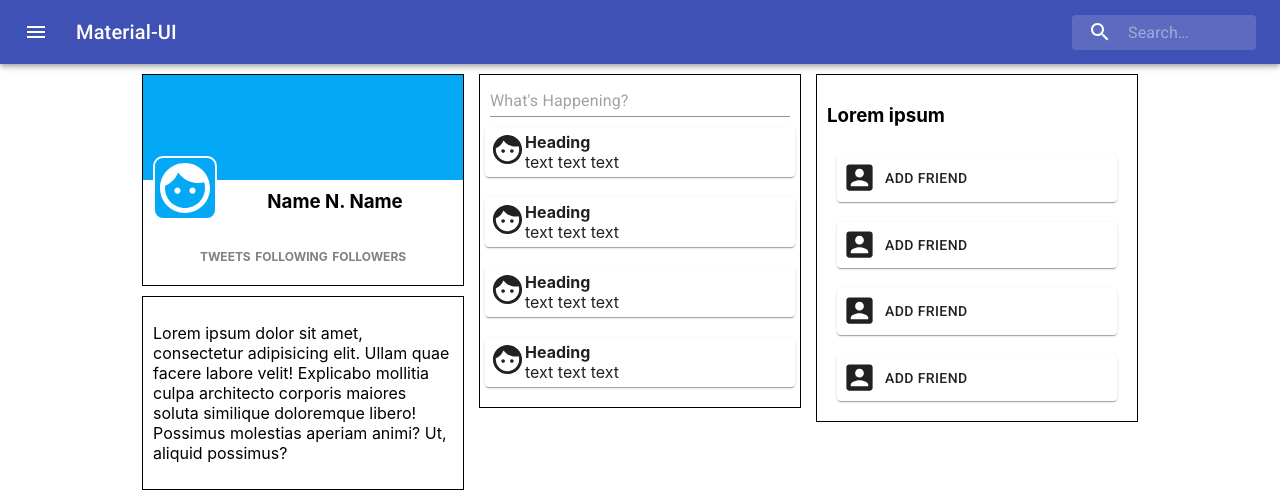
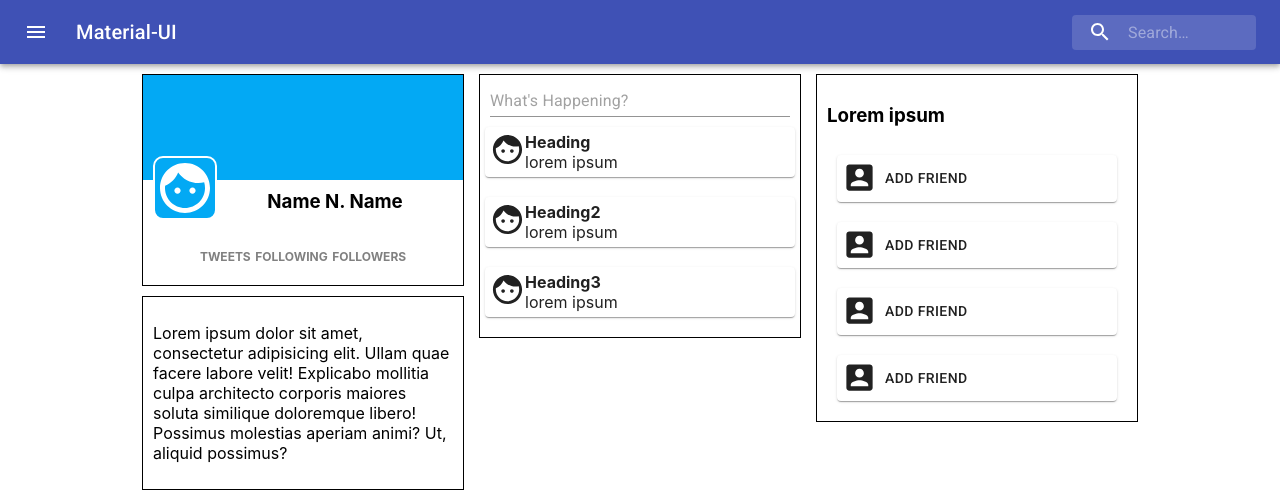
Before and after one commit to meganschultepdx/react-twitter-clone, a React (Create React App) app: page / in a window 1280 px wide. Shown: the top 502 px of the page. Built offline with nearby package versions, Linux system fonts and the light colour scheme.

Commit message:
add props to tweetflow components

```diff
--- a/package.json
+++ b/package.json
@@ -5,6 +5,7 @@
   "dependencies": {
     "@material-ui/core": "^4.0.0-rc.0",
     "@material-ui/icons": "^4.2.1",
+    "prop-types": "^15.7.2",
     "react": "^16.8.6",
     "react-dom": "^16.8.6",
     "react-scripts": "3.0.1"
--- a/src/App.jsx
+++ b/src/App.jsx
@@ -1,5 +1,4 @@
 import React from 'react';
-import logo from './logo.svg';
 import './App.css';
 import Navbar from './navbar/Navbar';
 import Tweetflow from './tweetflow/Tweetflow';
@@ -22,14 +21,14 @@ const useStyles = makeStyles(theme => ({
     justifyContent: 'space-between',
     padding: '10px',
 
-
+// eslint-disable-next-line
     ['@media (max-width:780px)']: {
       flexDirection: 'column',
       alignItems: 'center',
-      '& div': {
-        // padding: '10px',
-        // margin: '10px'
-      }
+      // '& div': {
+      //   // padding: '10px',
+      //   // margin: '10px'
+      // }
     }
 
 
--- a/src/navbar/Navbar.jsx
+++ b/src/navbar/Navbar.jsx
@@ -1,5 +1,4 @@
 import React from 'react';
-import Leftnav from "./Leftnav";
 import SearchBar from './SearchBar';
 
 import AppBar from '@material-ui/core/AppBar';
--- a/src/navbar/SearchBar.jsx
+++ b/src/navbar/SearchBar.jsx
@@ -1,5 +1,5 @@
 import React from "react";
-import { fade, makeStyles } from '@material-ui/core/styles';
+import { makeStyles } from '@material-ui/core/styles';
 import InputBase from '@material-ui/core/InputBase';
 
 const useStyles = makeStyles(theme => ({
--- a/src/profile/Profile.jsx
+++ b/src/profile/Profile.jsx
@@ -54,7 +54,7 @@ export default function Profile() {
                 <h3>Name N. Name</h3>
             </div>
             <div className={classes.profilelinks}>
-                <a href="#">TWEETS</a> <a href="#">FOLLOWING</a> <a href="#">FOLLOWERS</a>
+                <a href="/">TWEETS</a> <a href="/">FOLLOWING</a> <a href="/">FOLLOWERS</a>
             </div>
         </div>
     );
--- a/src/tweetflow/Tweet.jsx
+++ b/src/tweetflow/Tweet.jsx
@@ -2,6 +2,8 @@ import React from 'react';
 import FaceIcon from '@material-ui/icons/Face';
 import { makeStyles } from '@material-ui/core/styles';
 import Card from '@material-ui/core/Card';
+import PropTypes from "prop-types";
+
 
 const useStyles = makeStyles(theme => ({
   tweet: {
@@ -22,17 +24,22 @@ const useStyles = makeStyles(theme => ({
   }
 }));
 
-function Tweet() {
+function Tweet(props) {
   const classes = useStyles();
   return (
     <Card className={classes.tweet}>
       <FaceIcon fontSize='large'/>
       <div>
-        <h4>Heading</h4>
-        <p>text text text</p>
+        <h4>{props.heading}</h4>
+        <p>{props.text}</p>
       </div>
     </Card>
   );
 }
 
+Tweet.propTypes = {
+  heading: PropTypes.string,
+  text: PropTypes.string
+};
+
 export default Tweet;
--- a/src/tweetflow/Tweetflow.jsx
+++ b/src/tweetflow/Tweetflow.jsx
@@ -1,6 +1,6 @@
 import React from "react";
 import Tweet from "./Tweet";
-import { fade, makeStyles } from '@material-ui/core/styles';
+import { makeStyles } from '@material-ui/core/styles';
 import TextField from '@material-ui/core/TextField';
 
 const useStyles = makeStyles(theme => ({
@@ -26,10 +26,17 @@ function Tweetflow() {
     <div className={classes.tweetflow}>
 
       <TextField className={classes.textinput} type="text" placeholder="What's Happening?" />
-      <Tweet />
-      <Tweet />
-      <Tweet />
-      <Tweet />
+      <Tweet
+      heading="Heading"
+      text="lorem ipsum"/>
+      <Tweet
+      heading="Heading2"
+      text="lorem ipsum"/>
+
+      <Tweet
+      heading="Heading3"
+      text="lorem ipsum"/>
+
     </div>
   );
 }
```
